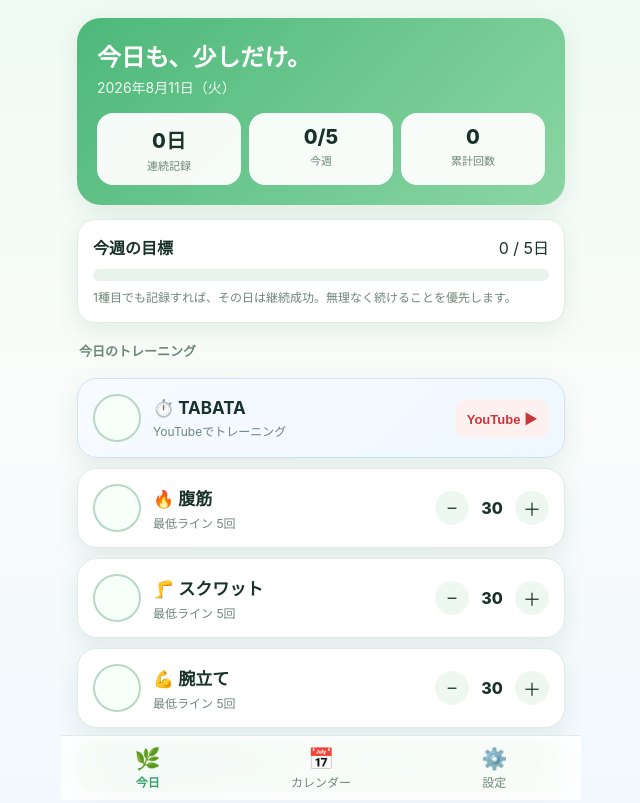
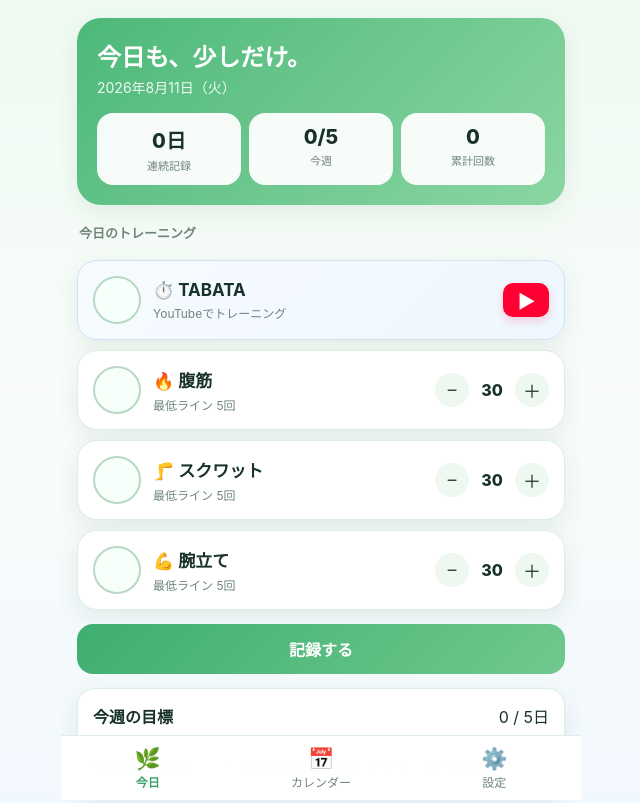
Before and after one commit to kenichikomiya/training-tracker, a plain HTML site: page index.html in a window 1280 px wide. Shown: the top 803 px of the page, without its empty margins (319-959 px from the left). Drawn offline with Linux system fonts and the light colour scheme.

Commit message:
Add files via upload

```diff
--- a/index.html
+++ b/index.html
@@ -16,16 +16,16 @@
 .cal-nav{display:flex;align-items:center;justify-content:space-between}.cal-nav-btn{width:42px;height:42px;border:none;border-radius:50%;background:#fff;box-shadow:var(--shadow);font-size:20px}.cal-grid{display:grid;grid-template-columns:repeat(7,1fr);gap:5px}.cal-dow{text-align:center;font-size:11px;color:var(--sub);padding:4px}.cal-day{background:#fff;border:1px solid var(--border);border-radius:12px;aspect-ratio:1;display:flex;flex-direction:column;align-items:center;justify-content:center}.cal-day.today{outline:2px solid var(--green)}.cal-stars{font-size:9px;color:#e1a900}.history-item{display:flex;justify-content:space-between;align-items:center}.history-date{font-weight:700}.history-detail{font-size:12px;color:var(--sub);margin-top:3px}.history-stars{color:#e1a900}
 .setting-row{display:flex;justify-content:space-between;align-items:center}.setting-label{font-weight:700}.setting-sub{font-size:12px;color:var(--sub);margin-top:3px}.danger{background:#fff1f1;border:1px solid #f1c7c7;color:var(--danger)}
 .editing-note{display:none;background:#fff7df;border:1px solid #ecd48a;border-radius:14px;padding:10px 12px;font-size:13px;color:#755b00}.editing-note.show{display:block}
-.tabata-card{background:linear-gradient(135deg,#f7fbff,#eef7ff);border-color:#cfe3f5}.youtube-btn{border:none;border-radius:12px;background:#fff0f0;color:#c93636;font-weight:800;font-size:13px;padding:10px 12px;white-space:nowrap}.youtube-btn:active{transform:scale(.98)}
+.tabata-card{background:linear-gradient(135deg,#f7fbff,#eef7ff);border-color:#cfe3f5}.youtube-btn{width:46px;height:34px;border:none;border-radius:10px;background:#ff0033;color:#fff;font-weight:900;font-size:17px;display:flex;align-items:center;justify-content:center;box-shadow:0 4px 10px rgba(255,0,51,.18)}.youtube-btn:active{transform:scale(.96)}
 .cal-day{cursor:pointer}.cal-day.future{opacity:.38;cursor:default}.cal-day.selected{background:#ecfaf1;border-color:#79c998}.history-item{cursor:pointer}
 nav{position:fixed;bottom:0;left:50%;transform:translateX(-50%);width:min(520px,100%);display:flex;background:rgba(255,255,255,.94);backdrop-filter:blur(18px);border-top:1px solid var(--border);padding-bottom:env(safe-area-inset-bottom);z-index:10}nav button{flex:1;border:none;background:none;padding:11px 4px 10px;color:var(--sub);font-size:12px}nav button.active{color:var(--green);font-weight:800}.nav-ico{font-size:21px;display:block;margin-bottom:2px}#toast{position:fixed;bottom:90px;left:50%;transform:translateX(-50%) translateY(10px);background:#254638;color:#fff;padding:10px 18px;border-radius:999px;opacity:0;transition:.25s;z-index:20}#toast.show{opacity:1;transform:translateX(-50%) translateY(0)}
 </style></head><body><div id="app">
 <section class="page active" id="page-today">
   <div class="hero"><h1>今日も、少しだけ。</h1><p id="today-date"></p><div class="summary-grid"><div class="summary-card"><div class="v" id="streak-now">0日</div><div class="l">連続記録</div></div><div class="summary-card"><div class="v" id="week-now">0/5</div><div class="l">今週</div></div><div class="summary-card"><div class="v" id="total-reps">0</div><div class="l">累計回数</div></div></div></div>
-  <div class="progress-card"><div class="week-head"><strong>今週の目標</strong><span id="week-label">0 / 5日</span></div><div class="week-bar"><div class="week-fill" id="week-fill" style="width:0%"></div></div><div class="mini-note">1種目でも記録すれば、その日は継続成功。無理なく続けることを優先します。</div></div>
+
   <div class="editing-note" id="editing-note"></div>
   <div class="section-title" id="training-title">今日のトレーニング</div><div id="exercise-list"></div>
-  <button class="record-btn" id="record-btn" onclick="saveRecord()">記録する</button><button class="action-btn secondary" id="reset-btn" onclick="resetSelectedDate()" style="display:none">この日の記録を削除</button>
+  <button class="record-btn" id="record-btn" onclick="saveRecord()">記録する</button><button class="action-btn secondary" id="reset-btn" onclick="resetSelectedDate()" style="display:none">この日の記録を削除</button><div class="progress-card"><div class="week-head"><strong>今週の目標</strong><span id="week-label">0 / 5日</span></div><div class="week-bar"><div class="week-fill" id="week-fill" style="width:0%"></div></div><div class="mini-note">1種目でも記録すれば、その日は継続成功。無理なく続けることを優先します。</div></div>
   <div class="stats-card"><div class="section-title">積み重ね</div><div class="badges" id="badges"></div><div class="mini-note" id="best-streak"></div></div>
 </section>
 <section class="page" id="page-calendar"><div class="cal-nav"><button class="cal-nav-btn" onclick="changeMonth(-1)">‹</button><strong id="cal-month-label"></strong><button class="cal-nav-btn" onclick="changeMonth(1)">›</button></div><div class="cal-grid" id="cal-grid"></div><div id="history-list"></div></section>
@@ -68,7 +68,7 @@ function renderExercises(){
   t.className='exercise-card tabata-card'+(todayDone.tabata?' done':'');
   t.innerHTML=`<button class="check-btn" onclick="toggleExercise('tabata')">${todayDone.tabata?'✓':''}</button>
     <div class="ex-info"><div class="ex-name">⏱️ TABATA</div><div class="ex-meta">YouTubeでトレーニング</div></div>
-    <button class="youtube-btn" onclick="openTabata(event)">YouTube ▶</button>`;
+    <button class="youtube-btn" aria-label="YouTubeで開く" title="YouTubeで開く" onclick="openTabata(event)">▶</button>`;
   el.appendChild(t);
 
   EXERCISES.forEach(ex=>{
```
